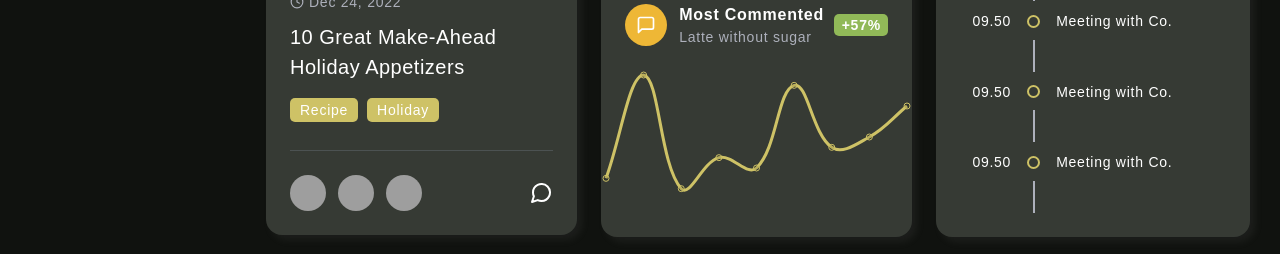
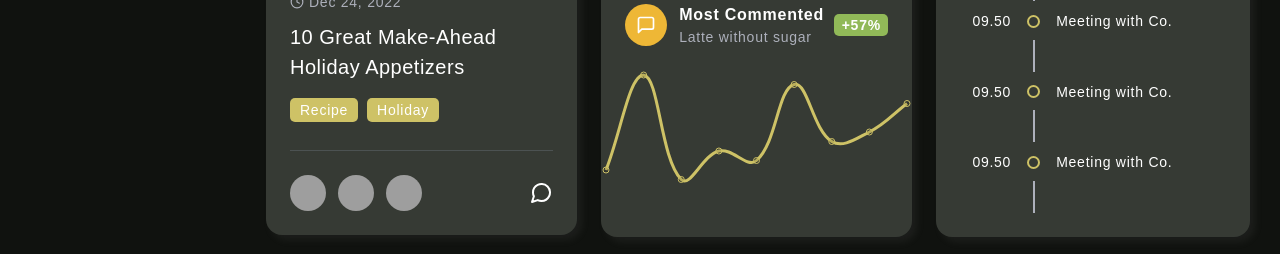
Before and after one commit to sweeetlatte/dashboard, a React (Create React App) app: page / in a window 1280 px wide. Shown: the part 1304-1558 px from the top of the page. Built offline with nearby package versions, Linux system fonts and the light colour scheme; grey boxes are pictures that could not be loaded.

Commit message:
[style][weekly stats] modify height of chart

```diff
--- a/src/components/WeeklyStats/index.tsx
+++ b/src/components/WeeklyStats/index.tsx
@@ -113,7 +113,7 @@ export default function WeeklyStats() {
           </div>
         </div>
       </div>
-      <Line options={options} data={data} height={130} />
+      <Line options={options} data={data} height={120} />
     </>
   );
 }
```
